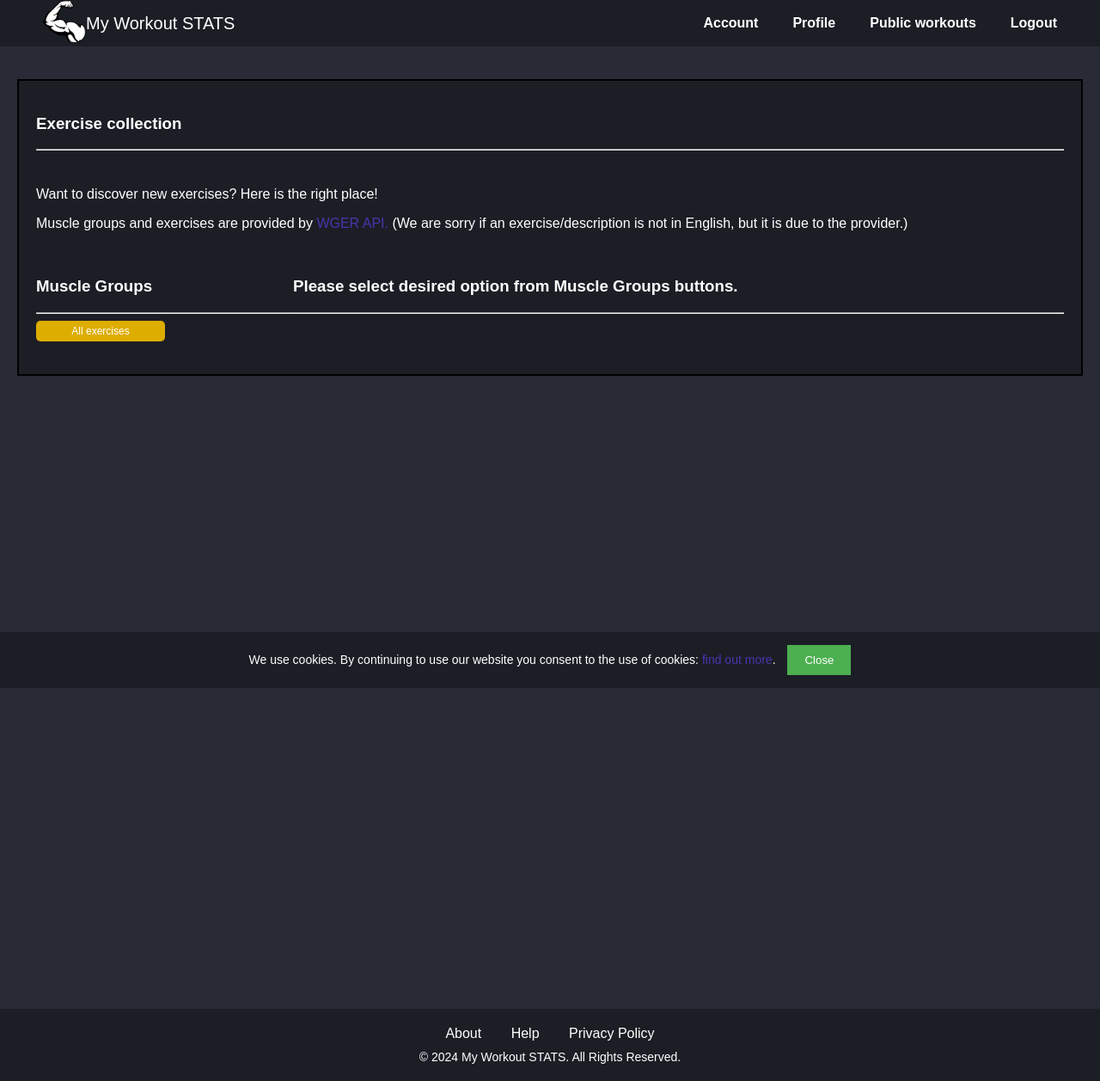
After one commit to vladutcretu/MyWorkoutSTATS, a Django app: page /exercises/collection/ in a window 1280 px wide. The commit adds this page. Shown: the whole page at 86% size. Run offline with Django 5.2, Linux system fonts and the light colour scheme; the visitor is signed in with stand-in values (Sample User, id 1); data that the repository does not hold is empty.

Commit message:
Add exercise collection page with WGER API integration

```diff
--- /dev/null
+++ b/backend/templates/backend/exercises_collection.html
@@ -0,0 +1,69 @@
+{% extends "layout.html" %}
+
+{% block content %}
+<head>
+    <title>{% block title %}Exercises collection{% endblock title %}</title>
+</head>
+
+<body>
+<div class="base-body">
+    <h3>Exercise collection</h3>
+    <hr>
+    <br>
+
+    <p>Want to discover new exercises? Here is the right place!<p>
+    <p>
+        Muscle groups and exercises are provided by <a href="https://wger.de/en/software/api" target="_blank">WGER API.</a>
+        (We are sorry if an exercise/description is not in English, but it is due to the provider.)
+    </p>
+    <br>
+
+    <div class="select-exercise">
+        <div>
+            <h3>Muscle Groups</h3>
+            <hr>
+
+            <div>
+                <form method="POST" action="{% url 'collection-exercise' %}">
+                    {% csrf_token %}
+                    <input type="hidden" name="musclegroup_id" value=" ">
+                    <button type="submit" class="button editBtn">All exercises</button>
+                </form>
+                <br>
+            </div>
+
+            {% for id, name in musclegroups %}
+            <div>
+                <form method="POST" action="{% url 'collection-exercise' %}">
+                    {% csrf_token %}
+                    <input type="hidden" name="musclegroup_id" value="{{ id }}">
+                    <button type="submit" class="button editBtn">{{ name }}</button>
+                </form>
+                <br>
+            </div>
+            {% endfor %}
+        </div>
+
+        <div>
+            {% if exercises %}
+                <h3>Exercises</h3>
+                <hr>
+                    <ul>
+                        {% for name, description in exercises %}
+                            <li><b>Name:</b> {{ name }}<br></li>
+                            <li><b>Description:</b> {{ description|safe }}</li>
+                            <hr>
+                            <br>
+                        {% endfor %}
+                    </ul>
+            {% else %}
+                <h3>Please select desired option from Muscle Groups buttons.</h3>
+                <hr>
+            {% endif %}
+        </div>
+
+    </div>
+</div>
+</body>
+</html>
+{% endblock content %}
--- a/backend/templates/backend/exercises_view.html
+++ b/backend/templates/backend/exercises_view.html
@@ -40,8 +40,9 @@
         <p><a href='{% url "exercises" %}' class="button editBtn">All exercises</a></p>
     </div>
 
-    <div>
+    <div class="inline-buttons">
         <p><a href='{% url "create-exercise" %}' class="button addBtn">Create exercise</a></p>
+        <p><a href='{% url "collection-exercise" %}' class="button addBtn">Exercise collection</a></p>
     </div>
 
     <ul>
--- a/backend/urls.py
+++ b/backend/urls.py
@@ -35,6 +35,7 @@ urlpatterns = [
     path('exercises/create', views.create_exercises, name='create-exercise'),
     path('exercises/edit/<int:exercise_id>/', views.edit_exercises, name='edit-exercise'),
     path('exercises/delete/<int:exercise_id>/', views.delete_exercises, name='delete-exercise'),
+    path('exercises/collection/', views.collection_exercises, name='collection-exercise'),
 
     # Workout urls
     path('workouts/', views.view_workouts, name='workouts'),
--- a/backend/views.py
+++ b/backend/views.py
@@ -4,9 +4,12 @@ from django.contrib.auth import authenticate, login, logout, update_session_auth
 from django.contrib.auth.decorators import login_required
 from django.db.models import Q, Count
 from django.http import HttpResponse, JsonResponse
+from django.conf import settings
 
 from datetime import date, timedelta
 from django.utils import timezone
+
+import requests
 
 from .models import CustomUser, MuscleGroup, Exercise, Workout, WorkoutExercise, WorkingSet, WorkoutComment
 from .forms import CustomUserRegistrationForm, AccountRecoveryForm, EditProfileForm, ChangePasswordForm
@@ -350,6 +353,33 @@ def delete_exercises(request, exercise_id):
       'exercise': exercise
    }
    return render(request, 'backend/exercises_delete.html', context)
+
+
+@login_required(login_url='login')
+def collection_exercises(request):
+   """View used to show muscle groups and exercises from WGER API: https://wger.de/en/software/api"""
+   # Auth credentials
+   username = settings.WGER_API_USERNAME
+   password = settings.WGER_API_PASSWORD
+
+   # Set by default category to None for initial page view
+   musclegroup_id = None
+
+   # Get category ID from POST request
+   if request.method == "POST":
+      musclegroup_id = request.POST.get('musclegroup_id')
+
+   # Get musclegroups list from the API
+   musclegroups = fetch_WGER_musclegroups_data(username, password)
+
+   # Get exercises list from the API
+   exercises = fetch_WGER_exercises_data(username, password, musclegroup_id) if musclegroup_id else []
+
+   context = {
+      'musclegroups': musclegroups,
+      'exercises': exercises
+   }
+   return render(request, 'backend/exercises_collection.html', context)
 
 
 # # # # # # # # # # # # # # # # # # # # # # # # # # # # # # # # # # # Workouts VIEWS # # # # # # # # # # # # # # # # # # # # # # # # # # # # # #
@@ -981,3 +1011,90 @@ def import_workingsets(imported_exercise, imported_workout_created, user, workou
          time=imported_workingset.time,
          created=created
       )
+
+
+# # # # # # # # # # # # # # # # # # # # # # # # # # # # # # # # # # # WGER API VIEWS # # # # # # # # # # # # # # # # # # # # # # # # # # # # # #
+def get_WGER_token_and_auth(username, password):
+   """Get the access token and make authentication to WGER API: https://wger.de/en/software/api"""
+   # Get token using credentials
+   auth_response = requests.post(
+      'https://wger.de/api/v2/token',
+      data = {'username': username, 'password': password}
+   )
+
+   if auth_response.status_code != 200:
+      return f"Error on authentication: {auth_response.status_code}"
+
+   tokens = auth_response.json()
+   access_token = tokens.get('access')
+
+   if not access_token:
+      return f"Access token can't be obtained."
+
+   # Check token
+   verify_response = requests.post(
+      'https://wger.de/api/v2/token/verify',
+      data = {'token': access_token}
+   )
+
+   if verify_response.status_code != 200:
+      return f"Access token is invalid or expired: {verify_response.status_code}"
+
+   # print(f"Acces token is valid: {verify_response.status_code}")
+   return access_token
+
+
+def fetch_WGER_paginated_data(url, headers, process_function):
+   """Parse paginated results and collect all data using `process_function`."""
+   all_items = []
+
+   while url:
+      response = requests.get(url, headers=headers)
+
+      if response.status_code != 200:
+         return f"Error on getting data: {response.status_code}"
+
+      data = response.json()
+      items = process_function(data)
+      all_items.extend(items)
+
+      url = data.get('next')
+      # print(f"Next page url: {url}")
+
+   return all_items
+
+
+def fetch_WGER_musclegroups_data(username, password):
+   """Get data for musclegroups."""
+   access_token = get_WGER_token_and_auth(username, password)
+
+   if not access_token:
+      return f"Access token is invalid or expired."
+
+   url = 'https://wger.de/api/v2/exercisecategory/'
+   headers = {'Authorization': f'Bearer {access_token}'}
+
+   return fetch_WGER_paginated_data(url, headers, get_WGER_musclegroups)
+
+
+def get_WGER_musclegroups(data):
+   """Get data for every musclegroup."""
+   return [(musclegroup.get('id'), musclegroup.get('name')) for musclegroup in data.get('results', [])]
+
+
+def fetch_WGER_exercises_data(username, password, category):
+   """Get data for exercises"""
+   access_token = get_WGER_token_and_auth(username, password)
+
+   if not access_token:
+      return f"Access token is invalid or expired."
+
+   url = f'https://wger.de/api/v2/exercise/?category={category}&language=2&limit=20'
+   headers = {'Authorization': f'Bearer {access_token}'}
+
+   return fetch_WGER_paginated_data(url, headers, get_WGER_exercises)
+
+
+def get_WGER_exercises(data):
+   """Get data for every exercise."""
+   return [(exercise.get('name'), exercise.get('description')) for exercise in data.get('results', [])]
--- a/requirements.txt
+++ b/requirements.txt
@@ -5,6 +5,7 @@ Django==5.1
 djangorestframework==3.15.2
 idna==3.8
 pillow==10.4.0
+python-dotenv==1.0.1
 requests==2.32.3
 sqlparse==0.5.1
 tzdata==2024.1
```
Also changed, not shown: MyWorkoutSTATS_app/settings.py (+9 -0 lines), backend/templates/backend/page_about.html (+9 -0 lines), README.md, 1 other file.
